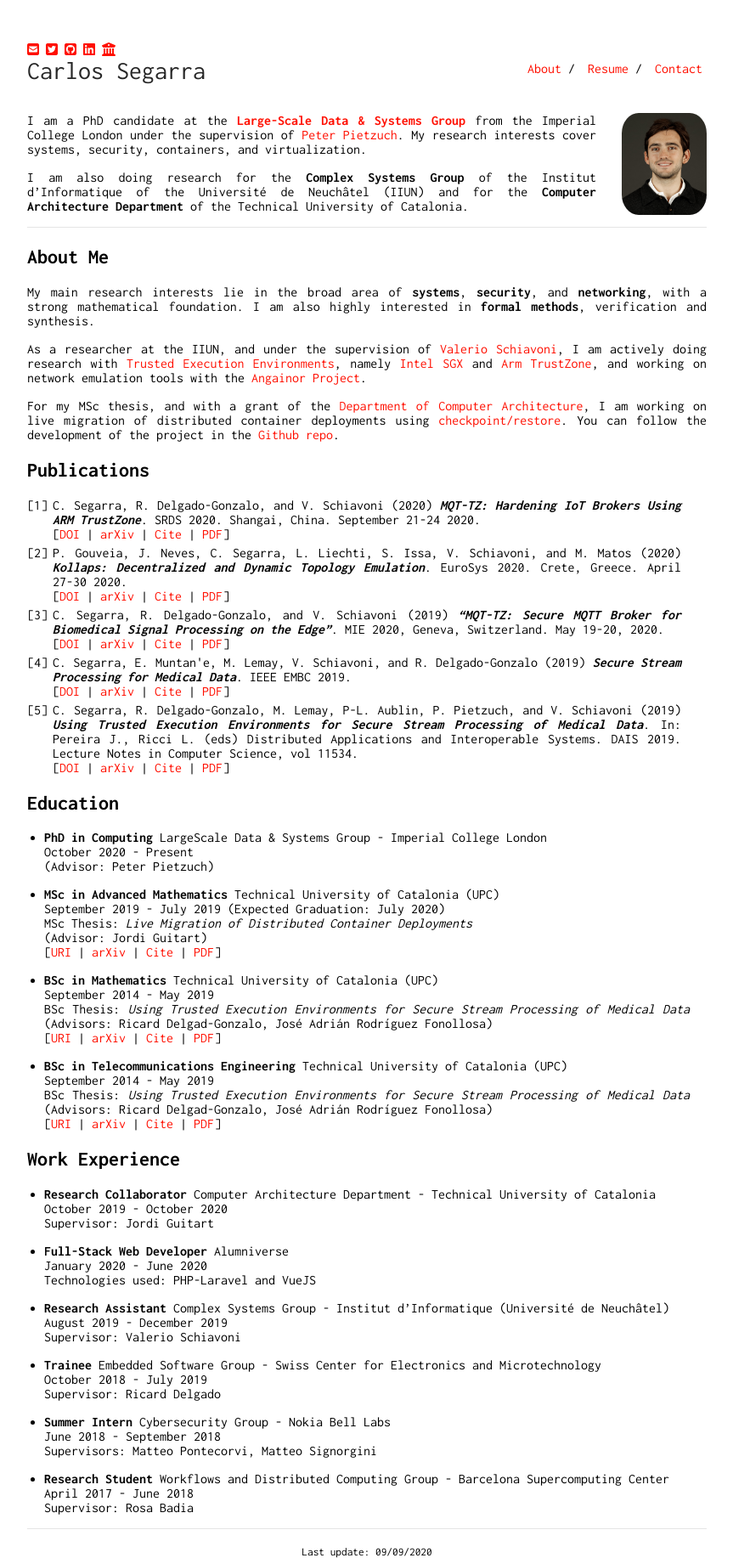
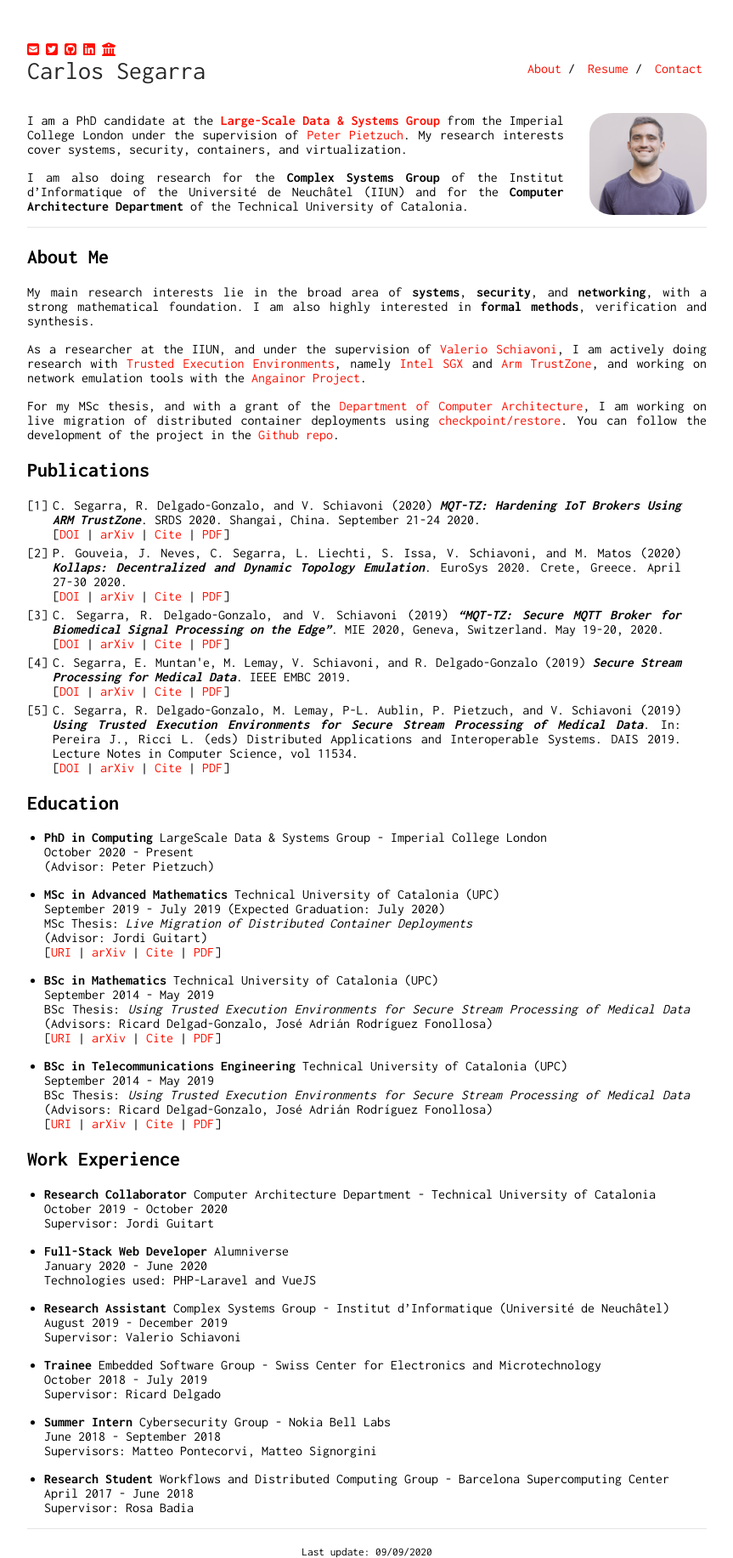
Before and after one commit to csegarragonz/csg-web, a Jekyll site: the page built from index.md, in a window 1280 px wide. Shown: the whole page at 85% size, without its empty margins (208-1071 px from the left). Built offline with Jekyll 4.4.1, drawn with Linux system fonts in a browser that asks for light colours; nearby versions of some CDN libraries.

Commit message:
changing image

```diff
--- a/index.md
+++ b/index.md
@@ -2,7 +2,7 @@
 layout: main_page
 ---
 
-<img class="profile-picture" src="assets/csg_portrait.png">
+<img class="profile-picture" src="assets/SegarraCarlos_IMG_cropped.jpg">
 
 I am a PhD candidate at the **[Large-Scale Data & Systems Group](https://lsds.doc.ic.ac.uk/)** from the Imperial College London under the supervision of [Peter Pietzuch](https://www.doc.ic.ac.uk/~prp/).
 My research interests cover systems, security, containers, and virtualization.
```
Also changed, not shown: assets/SegarraCarlos_IMG_cropped.jpg (added), assets/csg_portrait_old.png (renamed from assets/csg_portrait.png).
